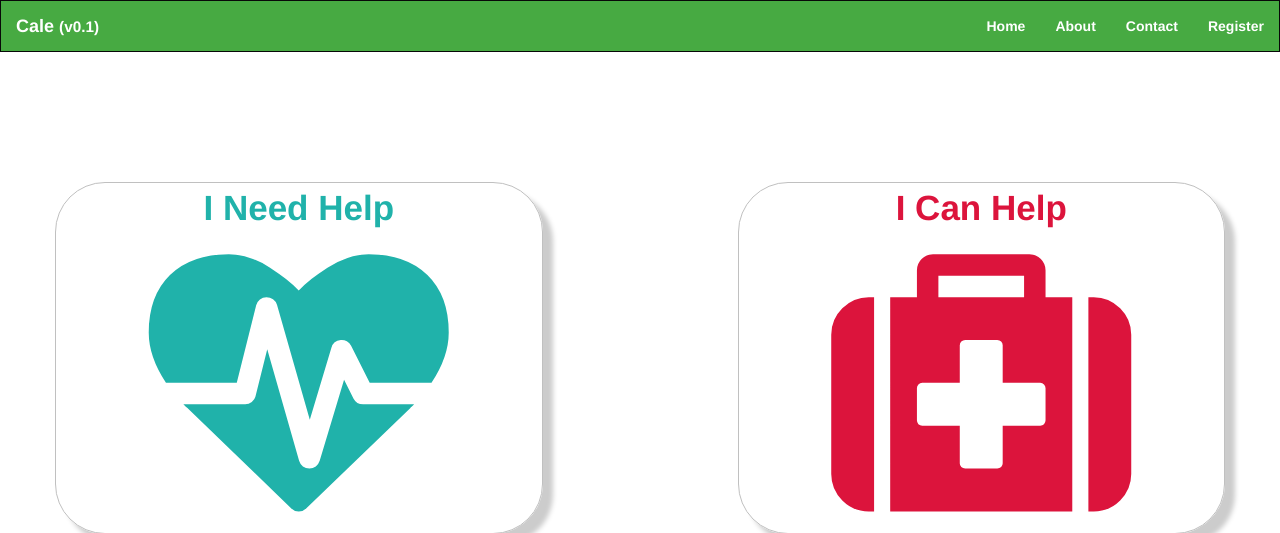
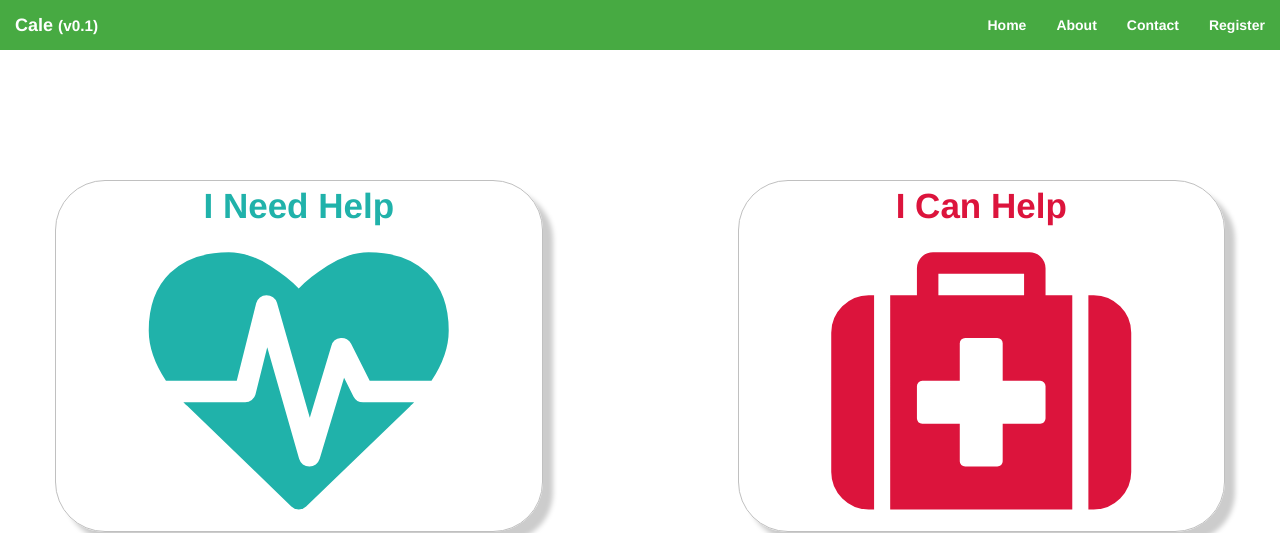
Before and after one commit to Dheeraj-Arremsetty/globalHack2016, a Python web app: template templates/home.html in a window 1280 px wide. Shown: the top 533 px of the page. Run offline with Jinja, Linux system fonts and the light colour scheme; the template is opened without the code that fills it, so the values that code supplies are empty.

Commit message:
tweaked landing page styles

```diff
--- a/static/css/main.css
+++ b/static/css/main.css
@@ -2,6 +2,8 @@
 .navbar {
   margin-bottom: 80px;
   border-radius: 0;
+    border-style: none;
+    border-width: 0;
 }
 
 .main-header {
```
